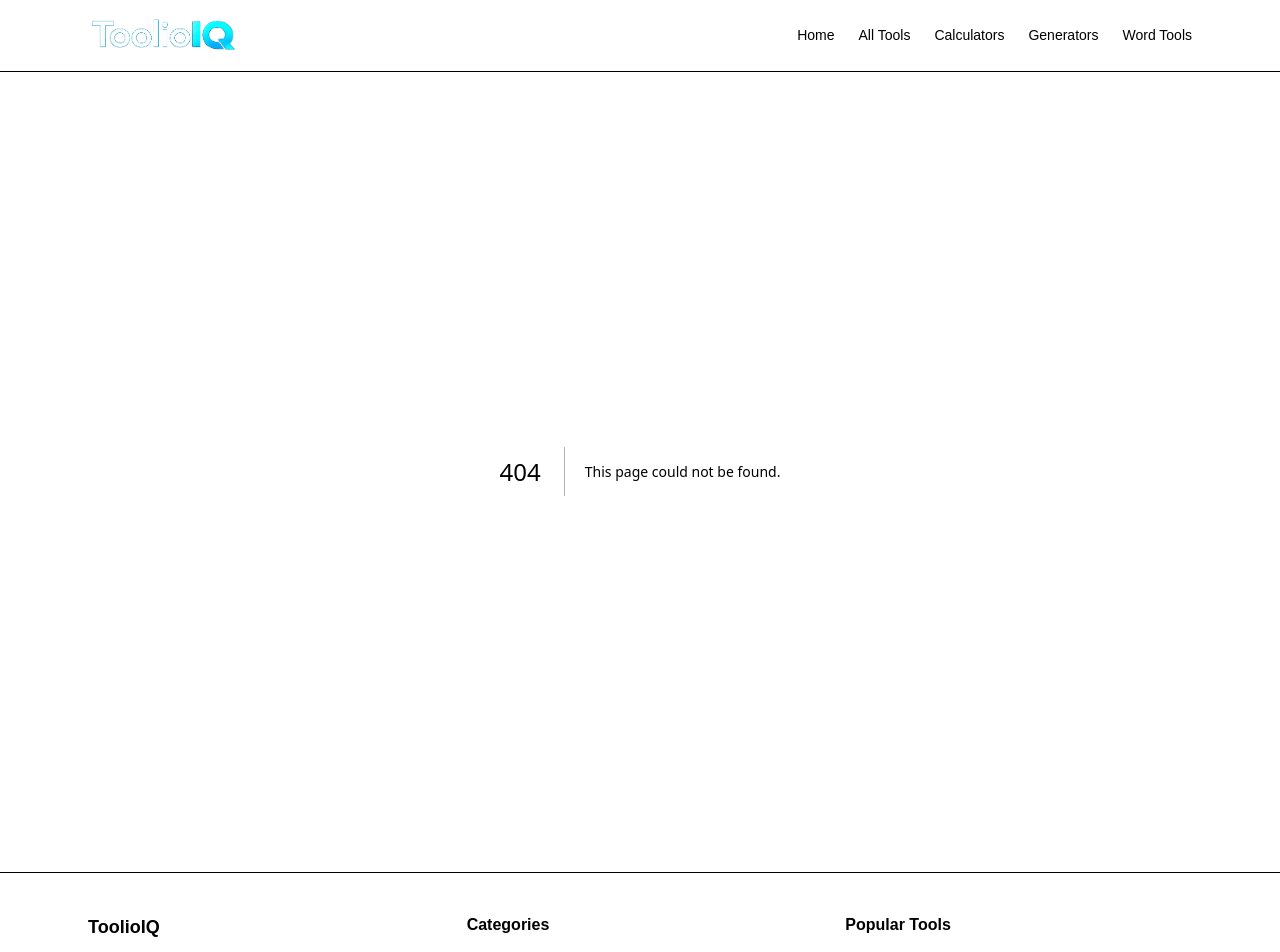
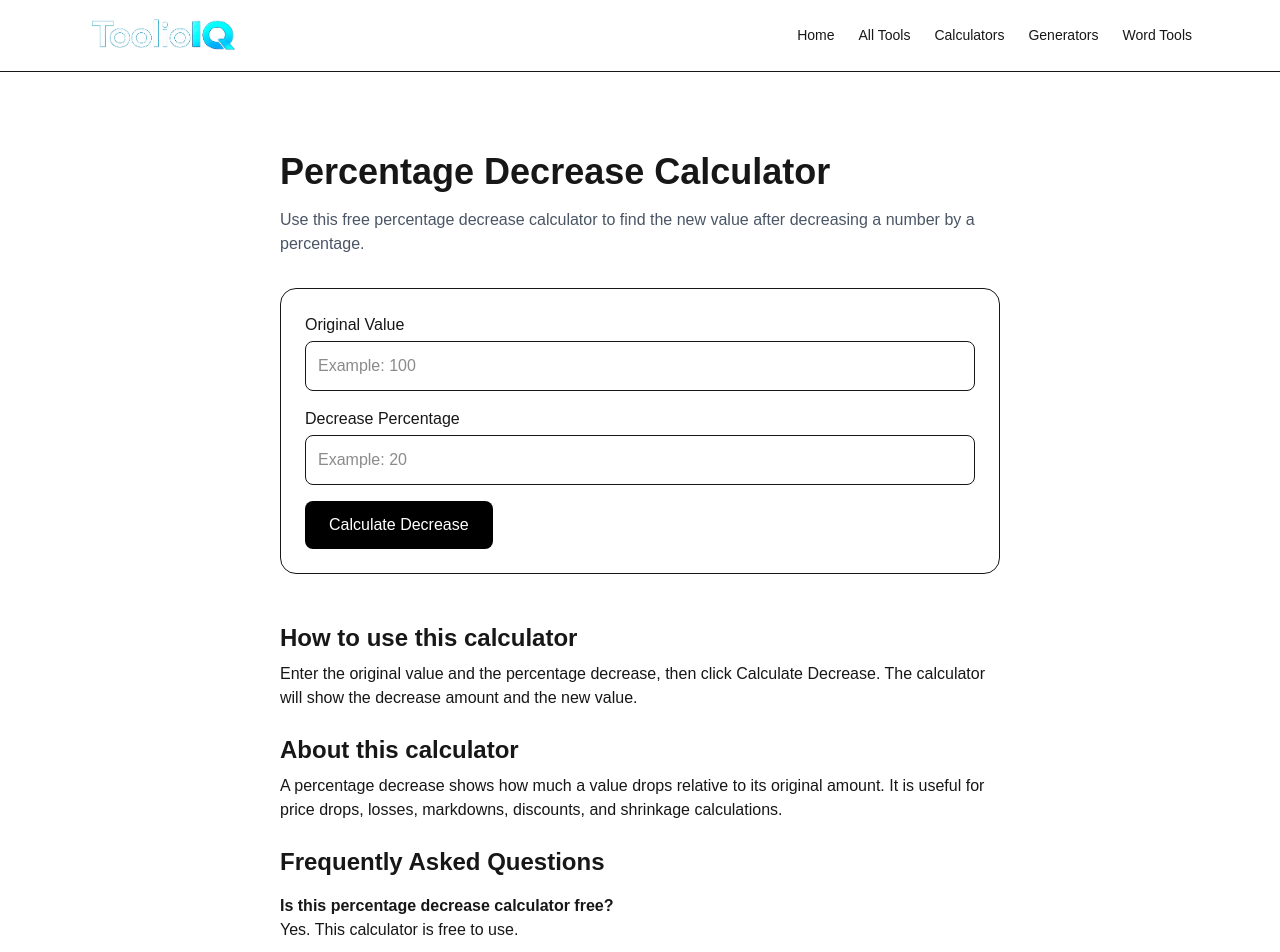
Before and after one commit to toolioiq/toolioiq, a Next.js app: page /calculators/percentage-decrease-calculator in a window 1280 px wide. Before the commit this address had no page. Shown: the top 952 px of the page. Built offline with nearby package versions, Linux system fonts and the light colour scheme.

Commit message:
Add percentage decrease calculator

```diff
--- /dev/null
+++ b/app/calculators/percentage-decrease-calculator/page.tsx
@@ -0,0 +1,67 @@
+import type { Metadata } from "next";
+import PercentageDecreaseCalculator from "@/components/PercentageDecreaseCalculator";
+import CalculatorPageLayout from "@/components/CalculatorPageLayout";
+
+export const metadata: Metadata = {
+  title: "Percentage Decrease Calculator | ToolioIQ",
+  description:
+    "Calculate percentage decreases quickly with ToolioIQ's free percentage decrease calculator.",
+};
+
+export default function PercentageDecreaseCalculatorPage() {
+  return (
+    <CalculatorPageLayout
+      title="Percentage Decrease Calculator"
+      description="Use this free percentage decrease calculator to find the new value after decreasing a number by a percentage."
+      howToUse={
+        <p>
+          Enter the original value and the percentage decrease, then click
+          Calculate Decrease. The calculator will show the decrease amount and
+          the new value.
+        </p>
+      }
+      explanation={
+        <p>
+          A percentage decrease shows how much a value drops relative to its
+          original amount. It is useful for price drops, losses, markdowns,
+          discounts, and shrinkage calculations.
+        </p>
+      }
+      faqs={
+        <>
+          <h3 className="font-semibold mt-4">
+            Is this percentage decrease calculator free?
+          </h3>
+          <p>Yes. This calculator is free to use.</p>
+
+          <h3 className="font-semibold mt-4">
+            What can I use this calculator for?
+          </h3>
+          <p>
+            You can use it for price drops, percentage losses, markdowns,
+            discounts, and other decrease calculations.
+          </p>
+        </>
+      }
+      relatedTools={[
+        {
+          title: "Percentage Calculator",
+          href: "/calculators/percentage-calculator",
+          description: "Calculate percentages quickly and easily.",
+        },
+        {
+          title: "Percentage Increase Calculator",
+          href: "/calculators/percentage-increase-calculator",
+          description: "Calculate the new value after a percentage increase.",
+        },
+        {
+          title: "Discount Calculator",
+          href: "/calculators/discount-calculator",
+          description: "Calculate sale prices and savings after a discount.",
+        },
+      ]}
+    >
+      <PercentageDecreaseCalculator />
+    </CalculatorPageLayout>
+  );
+}
--- /dev/null
+++ b/components/PercentageDecreaseCalculator.tsx
@@ -0,0 +1,87 @@
+"use client";
+
+import { useState } from "react";
+
+export default function PercentageDecreaseCalculator() {
+  const [originalValue, setOriginalValue] = useState("");
+  const [decreasePercent, setDecreasePercent] = useState("");
+  const [newValue, setNewValue] = useState<number | null>(null);
+  const [decreaseAmount, setDecreaseAmount] = useState<number | null>(null);
+  const [error, setError] = useState("");
+
+  const calculateDecrease = () => {
+    setError("");
+    setNewValue(null);
+    setDecreaseAmount(null);
+
+    const original = Number(originalValue);
+    const decrease = Number(decreasePercent);
+
+    if (
+      original < 0 ||
+      decrease < 0 ||
+      decrease > 100 ||
+      originalValue === "" ||
+      decreasePercent === ""
+    ) {
+      setError("Please enter a valid original value and decrease percentage.");
+      return;
+    }
+
+    const amount = original * (decrease / 100);
+    const final = original - amount;
+
+    setDecreaseAmount(Number(amount.toFixed(2)));
+    setNewValue(Number(final.toFixed(2)));
+  };
+
+  return (
+    <div className="border rounded-2xl p-6 space-y-4">
+      <div>
+        <label className="block font-medium mb-1">Original Value</label>
+        <input
+          type="number"
+          value={originalValue}
+          onChange={(e) => setOriginalValue(e.target.value)}
+          className="border rounded-lg p-3 w-full"
+          placeholder="Example: 100"
+        />
+      </div>
+
+      <div>
+        <label className="block font-medium mb-1">Decrease Percentage</label>
+        <input
+          type="number"
+          value={decreasePercent}
+          onChange={(e) => setDecreasePercent(e.target.value)}
+          className="border rounded-lg p-3 w-full"
+          placeholder="Example: 20"
+        />
+      </div>
+
+      <button
+        onClick={calculateDecrease}
+        className="bg-black text-white px-6 py-3 rounded-lg"
+      >
+        Calculate Decrease
+      </button>
+
+      {error && <p className="text-red-600 font-medium">{error}</p>}
+
+      {newValue !== null && decreaseAmount !== null && (
+        <div className="bg-gray-50 border rounded-xl p-6 space-y-2">
+          <h2 className="text-2xl font-bold mb-2">Decrease Result</h2>
+
+          <p className="text-xl">
+            New value: <strong>{newValue.toLocaleString()}</strong>
+          </p>
+
+          <p>
+            Decrease amount:{" "}
+            <strong>{decreaseAmount.toLocaleString()}</strong>
+          </p>
+        </div>
+      )}
+    </div>
+  );
+}
--- a/data/tools.ts
+++ b/data/tools.ts
@@ -83,4 +83,10 @@ export const tools = [
   category: "Calculators",
   description: "Calculate the new value after a percentage increase.",
   },
+  {
+  title: "Percentage Decrease Calculator",
+  href: "/calculators/percentage-decrease-calculator",
+  category: "Calculators",
+  description: "Calculate the new value after a percentage decrease.",
+  },
 ];
```
